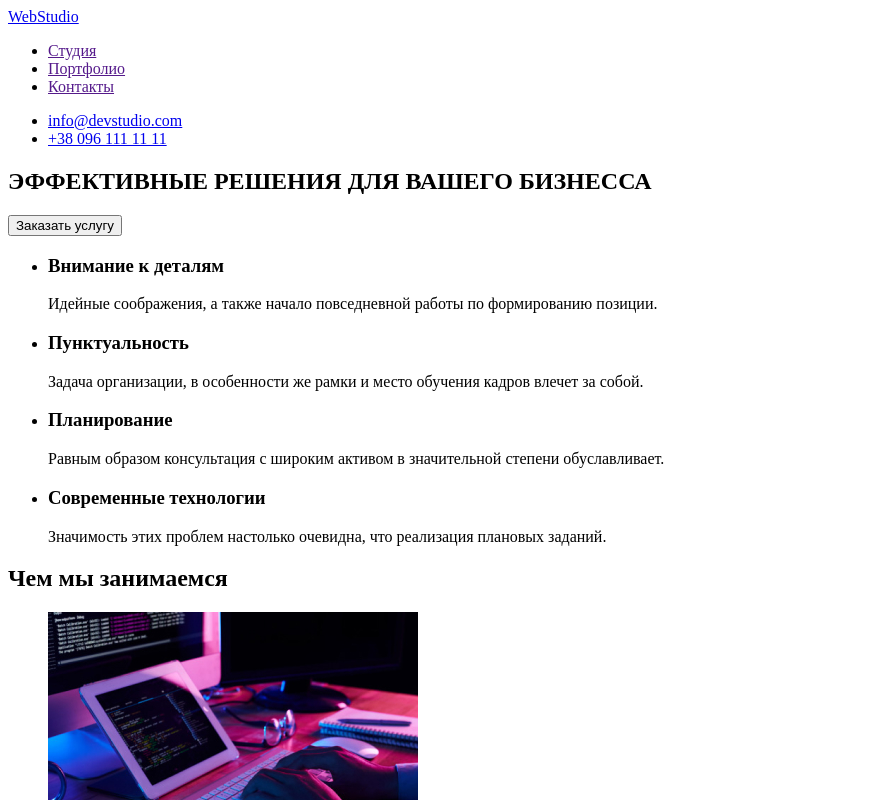
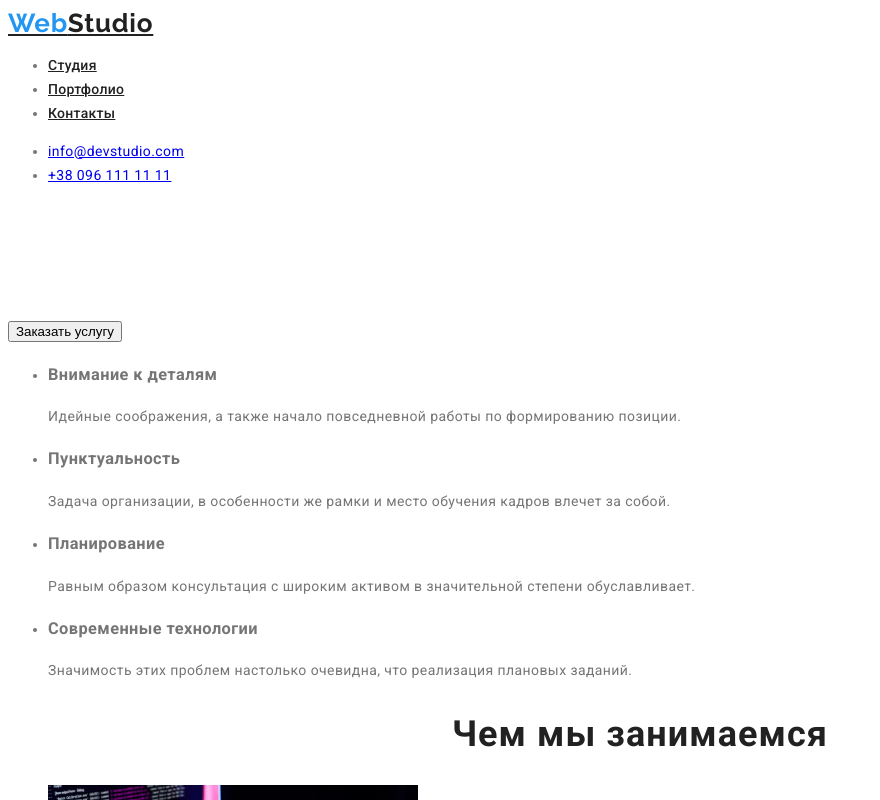
Before and after one commit to Natalia-Kostiuk/goit-markup-hw-01, a plain HTML site: page index.html in a window 1280 px wide. Shown: the top 800 px of the page, without its empty margins (0-880 px from the left). Drawn offline with Linux system fonts and the light colour scheme.

Commit message:
Исправления ментора

```diff
--- a/css/styles.css
+++ b/css/styles.css
@@ -0,0 +1,96 @@
+:root {
+  /* Основные шрифты */
+  --main-font: Roboto;
+  --secondary-font: Raleway;
+
+  /* Цвет текста */
+  --primary-txt: #212121;
+  --secondary-txt: #757575;
+  --accent-txt: #2196f3;
+  --white-txt: #ffffff;
+
+  /* Цвет фона */
+  --primary-light-bg: #e5e5e5;
+  --header-bg: #ffffff;
+  --secondary-light-bg: #f5f4fa;
+  --primary-dark-bg: #2f303a;
+}
+
+body {
+  font-family: var(--main-font);
+  font-weight: 400px;
+  font-size: 14px;
+  line-height: 1.71;
+  letter-spacing: 0.03em;
+  color: var(--secondary-txt);
+}
+
+.list {
+  list-style: none;
+}
+
+.link {
+  text-decoration: none;
+}
+
+.hero-title {
+  font-family: var(--main-font);
+  font-weight: 900;
+  font-size: 44px;
+  line-height: 1.36;
+  text-align: center;
+  letter-spacing: 0.06em;
+  text-transform: uppercase;
+  color: var(--white-txt);
+}
+
+.subtitle {
+  font-family: var(--main-font);
+  font-weight: 700;
+  font-size: 36px;
+  line-height: 1.17;
+  text-align: center;
+  letter-spacing: 0.03em;
+  color: var(--primary-txt);
+}
+
+.team-title {
+  font-family: var(--main-font);
+  font-weight: 500;
+  font-size: 16px;
+  line-height: 1.19;
+  text-align: center;
+  letter-spacing: 0.03em;
+  color: var(--primary-txt);
+}
+
+.logo-web {
+  font-family: var(--secondary-font);
+  font-weight: 700;
+  font-size: 26px;
+  line-height: 1.19;
+  letter-spacing: 0.03em;
+  color: var(--accent-txt);
+}
+
+.header-link {
+  font-family: var(--secondary-font);
+  font-weight: 700;
+  font-size: 26px;
+  line-height: 1.19;
+  letter-spacing: 0.03em;
+  color: var(--primary-txt);
+}
+
+.nav-link {
+  font-weight: 500;
+  font-size: 14px;
+  line-height: 1.14;
+  letter-spacing: 0.02em;
+  color: var(--primary-txt);
+}
+
+.nav-link:hover,
+.nav-link:hover {
+  color: var(--accent-txt);
+}
--- a/index.html
+++ b/index.html
@@ -4,114 +4,126 @@
         <meta charset="UTF-8" />
         <meta name="viewport" content="width=device-width, initial-scale=1.0" />
         <title>Document</title>
+        <!-- Основные шрифты -->
+        <link rel="preconnect" href="https://fonts.googleapis.com">
+        <link rel="preconnect" href="https://fonts.gstatic.com" crossorigin>
+        <link href="https://fonts.googleapis.com/css2?family=Raleway:wght@700&family=Roboto:wght@400;500;700;900&display=swap"
+            rel="stylesheet">
+        <!-- Кастомные стили -->
+        <link rel="stylesheet" href="./css/styles.css">
     </head>
     <body>
         <!-- Шапка страницы -->
-        <header>
-            <nav>
-                <a href="/">WebStudio</a>
-                 <ul>
-                    <li><a href="">Студия</a></li>
-                    <li><a href="">Портфолио</a></li>
-                    <li><a href="">Контакты</a></li>
+        <header class="header">
+            <nav class="nav">
+                <a lang="en" class="header-link" href="./index.html"><span class="logo-web">Web</span>Studio</a>
+                <ul class="nav-list">
+                    <li class="nav-item"><a class="nav-link" href="">Студия</a></li>
+                    <li class="nav-item"><a class="nav-link" href="./portfolio.html">Портфолио</a></li>
+                    <li class="nav-item"><a class="nav-link" href="">Контакты</a></li>
                 </ul>
                 </nav>
                 <ul>
                     <!-- Ссылка на адрес электронной почты  -->
-                    <li><a href="info@devstudio.com">info@devstudio.com</a></li>
+                    <li class="header-contacts"><a href="info@devstudio.com">info@devstudio.com</a></li>
 
                     <!-- Ссылка на телефонный номер -->
-                    <li><a href="tel:+380961111111">+38 096 111 11 11</a></li>
+                    <li class="header-contacts"><a href="tel:+380961111111">+38 096 111 11 11</a></li>
                 </ul>
                 </header>
                 <main>
                     <!--Герой-->
-            <section>
-                <h1>ЭФФЕКТИВНЫЕ РЕШЕНИЯ ДЛЯ ВАШЕГО БИЗНЕССА</h1>
-                <button type="button">Заказать услугу</button>
+                    <section class="hero">
+                        <h1 class="hero-title">ЭФФЕКТИВНЫЕ РЕШЕНИЯ ДЛЯ ВАШЕГО БИЗНЕССА</h1>
+                        <button class="hero-button" type="button">Заказать услугу</button>
                     </section>
                     <!--Преимущества-->
-            <section>
-                <ul>
-                    <li>
-                        <h3>Внимание к деталям</h3>
-                        <p>Идейные соображения, а также начало повседневной работы по формированию позиции.</p>
+                    <section class="advantages">
+                        <ul class="advantages-list">
+                            <li class="advantages-item">
+                                <h3 class="advantages-title">Внимание к деталям</h3>
+                                <p class="advantages-text">Идейные соображения, а также начало повседневной работы по формированию
+                                    позиции.</p>
                             </li>
-                    <li>
-                        <h3>Пунктуальность</h3>
-                        <p>Задача организации, в особенности же рамки и место обучения кадров влечет за собой.</p>
+                            <li class="advantages-item">
+                                <h3 class="advantages-title">Пунктуальность</h3>
+                                <p class="advantages-text">Задача организации, в особенности же рамки и место обучения кадров влечет за
+                                    собой.</p>
                             </li>
-                    <li>
-                        <h3>Планирование</h3>
-                        <p>Равным образом консультация с широким активом в значительной степени обуславливает.</p>
+                            <li class="advantages-item">
+                                <h3 class="advantages-title">Планирование</h3>
+                                <p class="advantages-text">Равным образом консультация с широким активом в значительной степени
+                                    обуславливает.</p>
                             </li>
-                    <li>
-                        <h3>Современные технологии</h3>
-                        <p>Значимость этих проблем настолько очевидна, что реализация плановых заданий.</p>
+                            <li class="advantages-item">
+                                <h3 class="advantages-title">Современные технологии</h3>
+                                <p class="advantages-text">Значимость этих проблем настолько очевидна, что реализация плановых заданий.
+                                </p>
                             </li>
                         </ul>
                     </section>
                     <!--Занятие-->
-            <section>
-                <h2>Чем мы занимаемся</h2>
-                    <ul>
-                        <li>
-                            <img src="./images/img1.jpg" alt="Разработка моб.приложений" width="370" height="294"/>
+                    <section class="our-work">
+                        <h2 class="subtitle">Чем мы занимаемся</h2>
+                        <ul class="our-work-list">
+                            <li class="our-work-item">
+                                <img src="./images/img1.jpg" alt="Разработка моб.приложений" width="370" height="294" />
                             </li>
 
-                        <li>
-                            <img src="./images/img2.jpg" alt="Разработка моб.приложений" width="370" height="294"/>
+                            <li class="our-work-item">
+                                <img src="./images/img2.jpg" alt="Разработка моб.приложений" width="370" height="294" />
                             </li>
 
-                        <li>
-                            <img src="./images/img3.jpg" alt="Разработка моб.приложений" width="370" height="294"/>
+                            <li class="our-work-item">
+                                <img src="./images/img3.jpg" alt="Разработка моб.приложений" width="370" height="294" />
                             </li>
                         </ul>
                     </section>
                     <!--Команда-->
                     <section>
-                <h2>Наша команда</h2>
-                <ul>
-                    <li>
+                        <h2 class="subtitle">Наша команда</h2>
+                        <ul class="team-list">
+                            <li class="team-item">
                                 <img src="./images/img4.jpg" alt="Игорь Демьяненко" width="270" />
-                            <h3>Игорь Демьяненко</h3>
-                            <p lang="en">Product Designer</p>
+                                <h3 class="team-title">Игорь Демьяненко</h3>
+                                <p class="team-post" lang="en">Product Designer</p>
 
                             </li>
-                    <li>
+                            <li class="team-item">
                                 <img src="./images/img5.jpg" alt="Ольга Репина" width="270" />
-                            <h3>Ольга Репина</h3>
-                            <p lang="en">Frontend Developer</p>
+                                <h3 class="team-title">Ольга Репина</h3>
+                                <p class="team-post" lang="en">Frontend Developer</p>
                             </li>
-                    <li>
+                            <li class="team-item">
                                 <img src="./images/img6.jpg" alt="Николай Тарасов" width="270" />
-                            <h3>Николай Тарасов</h3>
-                            <p lang="en">Marketing</p>
+                                <h3 class="team-title">Николай Тарасов</h3>
+                                <p class="team-post" lang="en">Marketing</p>
                             </li>
-                    <li>
+                            <li class="team-item">
                                 <img src="./images/img7.jpg" alt="Михаил Ермаков" width="270" />
-                            <h3>Михаил Ермаков</h3>
-                            <p lang="en">UI Designer</p>
+                                <h3 class="team-title">Михаил Ермаков</h3>
+                                <p class="team-post" lang="en">UI Designer</p>
                             </li>
                         </ul>
                     </section>
                 </main>
                 <!--Футер-->
-        <footer>
-             <a href="/">WebStudio</a>
-            <address>
-                <ul>
+                <footer class="footer">
+                    <a lang="en" class="header-link" href="./index.html"><span class="logo-web">Web</span>Studio</a>
+                    <address class="address">
+                        <ul class="address-list">
                             <!-- Адрес  -->
-                    <li>
-                        <a href="https://www.google.com.ua/maps/place/%D0%B1%D1%83%D0%BB.+%D0%9B%D0%B5%D1%81%D0%B8+%D0%A3%D0%BA%D1%80%D0%B0%D0%B8%D0%BD%D0%BA%D0%B8,+26,+%D0%9A%D0%B8%D0%B5%D0%B2,+02000/@50.4265807,30.5361971,17z/data=!3m1!4b1!4m5!3m4!1s0x40d4cf0e033ecbe9:0x57a4dffefec77da0!8m2!3d50.4265807!4d30.5383858?hl=ru" target="_blank" rel="noreferrer noopener"> г. Киев, пр-т Леси Украинки, 26</a>
+                            <li class="address-item">
+                                <a href="https://www.google.com.ua/maps/place/%D0%B1%D1%83%D0%BB.+%D0%9B%D0%B5%D1%81%D0%B8+%D0%A3%D0%BA%D1%80%D0%B0%D0%B8%D0%BD%D0%BA%D0%B8,+26,+%D0%9A%D0%B8%D0%B5%D0%B2,+02000/@50.4265807,30.5361971,17z/data=!3m1!4b1!4m5!3m4!1s0x40d4cf0e033ecbe9:0x57a4dffefec77da0!8m2!3d50.4265807!4d30.5383858?hl=ru"
+                                    target="_blank" rel="noreferrer noopener"> г. Киев, пр-т Леси Украинки, 26</a>
 
                             </li>
                             <!-- Ссылка на адрес электронной почты  -->
-                    <li>
+                            <li class="address-item">
                                 <a href="info@example.com">info@example.com</a>
                             </li>
                             <!-- Ссылка на телефонный номер  -->
-                    <li>
+                            <li class="address-item">
                                 <a href="tel:+380991111111">+38 099 111 11 11</a>
                     </li>
                 </ul>
```
Lines whose indentation alone changed are shown as unchanged.
